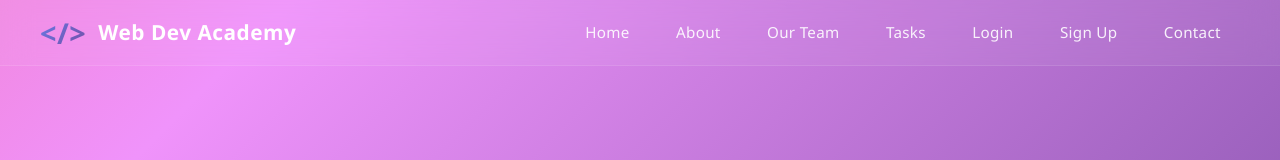
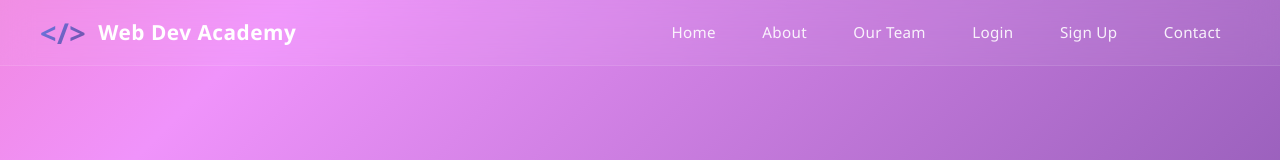
Before and after one commit to salahuddingfx/Web-Dev-Academy, a plain HTML site: page home.html in a window 1280 px wide. Shown: the top 160 px of the page. Drawn offline with Linux system fonts and the light colour scheme.

Commit message:
home.html

```diff
--- a/home.html
+++ b/home.html
@@ -16,7 +16,7 @@
                 <a href="home.html">Home</a>
                 <a href="about.html">About</a>
                 <a href="team.html">Our Team</a>
-                <a href="tasks.html" id="tasksLink">Tasks</a>
+                <a href="tasks.html" id="tasksLink" style="display: none;">Tasks</a>
                 <a href="login.html" id="loginLink">Login</a>
                 <a href="signup.html">Sign Up</a>
                 <a href="contact.html">Contact</a>
```
